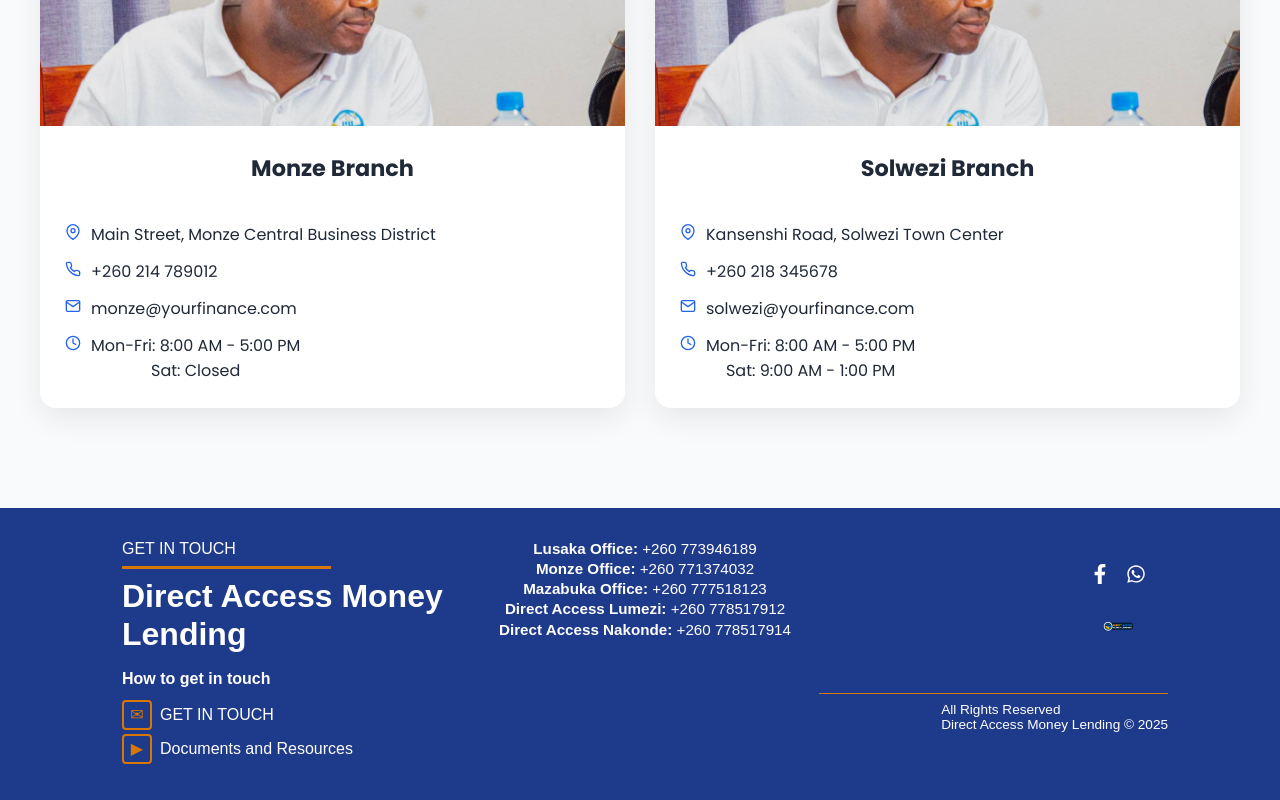
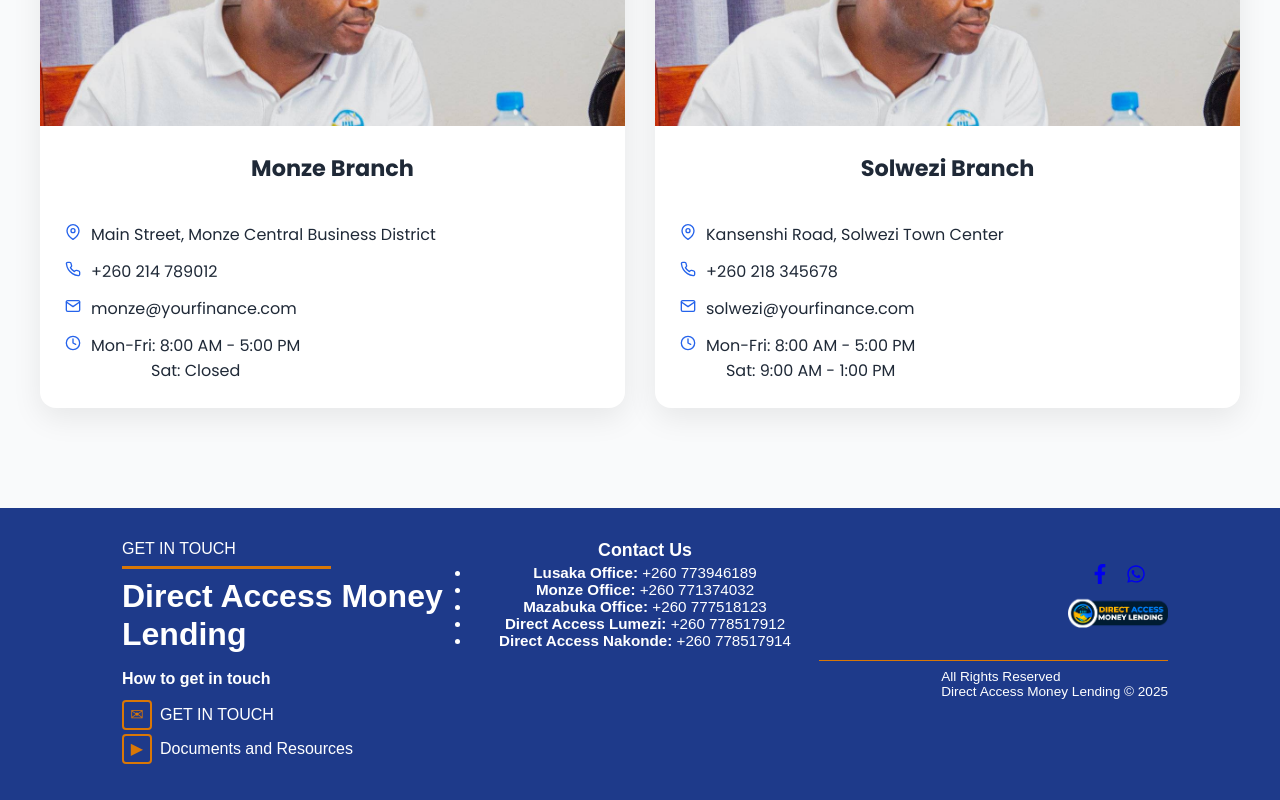
Before and after one commit to nyakamadev/finaldaml, a React (Create React App) app: page /loans in a window 1280 px wide. Shown: the part 4220-5020 px from the top of the page. Built offline with nearby package versions, Linux system fonts and the light colour scheme.

Commit message:
Updated Footer.jsx and Footer.css with larger logo, white social icons, and hover color change

```diff
--- a/src/components/Footer.css
+++ b/src/components/Footer.css
@@ -94,13 +94,25 @@
   color: #ffffff;
 }
 
-.footer-center p {
+.footer-center h3 {
+  font-size: 1rem;
+  font-weight: 600;
+  margin-bottom: 0.75rem;
+}
+
+.contact-list {
+  list-style: none;
+  padding: 0;
+  margin: 0;
+}
+
+.contact-list li {
   margin: 0.4rem 0;
   line-height: 1.4;
   font-weight: 400;
 }
 
-.footer-center strong {
+.contact-list strong {
   color: #D97706;
   font-weight: 600;
 }
@@ -127,18 +139,22 @@
   gap: 1rem;
 }
 
+.social-icons a {
+  color: #fffb00; /* Default color white */
+  transition: color 0.3s;
+}
+
+.social-icons a:hover {
+  color: #D97706; /* Yellow on hover */
+}
+
 .social-icons svg {
   font-size: 1.25rem;
   cursor: pointer;
-  transition: color 0.3s;
-}
-
-.social-icons svg:hover {
-  color: #D97706;
 }
 
 .footer-logo {
-  width: 100px;
+  width: 200px; /* Increased logo size */
   height: auto;
   object-fit: contain;
 }
--- a/src/components/Footer.js
+++ b/src/components/Footer.js
@@ -9,6 +9,10 @@
 
   const goToContact = () => {
     navigate("/contact");
+  };
+
+  const handleNoDocuments = () => {
+    alert("Nothing to see here, no documents yet");
   };
 
   return (
@@ -24,32 +28,39 @@
             <h3>How to get in touch</h3>
             <div className="touch-item" onClick={goToContact}>
               <div className="touch-icon">✉</div>
-              <span>GET IN TOUCH</span>
+              <a href="mailto:directaccessmoney.co.zm" className="touch-link">
+                GET IN TOUCH
+              </a>
             </div>
-            <div className="touch-item">
+            <div className="touch-item" onClick={handleNoDocuments}>
               <div className="touch-icon">▶</div>
-              <a href="/doc-1.pdf" target="_blank" rel="noopener noreferrer" className="touch-link">
-                Documents and Resources
-              </a>
+              <span className="touch-link">Documents and Resources</span>
             </div>
           </div>
         </div>
 
         {/* Center column */}
         <div className="footer-center">
-          <p><strong>Lusaka Office:</strong> +260 773946189</p>
-          <p><strong>Monze Office:</strong> +260 771374032</p>
-          <p><strong>Mazabuka Office:</strong> +260 777518123</p>
-          <p><strong>Direct Access Lumezi:</strong> +260 778517912</p>
-          <p><strong>Direct Access Nakonde:</strong> +260 778517914</p>
+          <h3>Contact Us</h3>
+          <ul className="contact-list">
+            <li><strong>Lusaka Office:</strong> +260 773946189</li>
+            <li><strong>Monze Office:</strong> +260 771374032</li>
+            <li><strong>Mazabuka Office:</strong> +260 777518123</li>
+            <li><strong>Direct Access Lumezi:</strong> +260 778517912</li>
+            <li><strong>Direct Access Nakonde:</strong> +260 778517914</li>
+          </ul>
         </div>
 
         {/* Right column */}
         <div className="footer-right">
           <div className="social-and-logo">
             <div className="social-icons">
-              <FaFacebookF />
-              <FaWhatsapp />
+              <a href="https://www.facebook.com/daml09/" target="_blank" rel="noopener noreferrer">
+                <FaFacebookF />
+              </a>
+              <a href="https://wa.me/+260777518123" target="_blank" rel="noopener noreferrer">
+                <FaWhatsapp />
+              </a>
             </div>
             <img className="footer-logo" src={logo} alt="Direct Access Money Lending" />
           </div>
```
Also changed, not shown: src/assets/logo.png.
